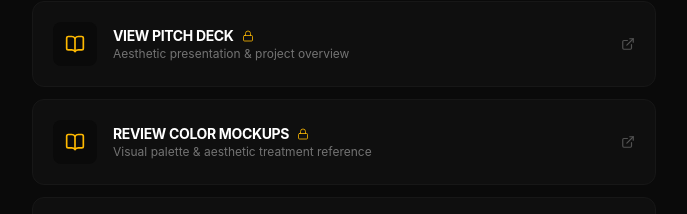
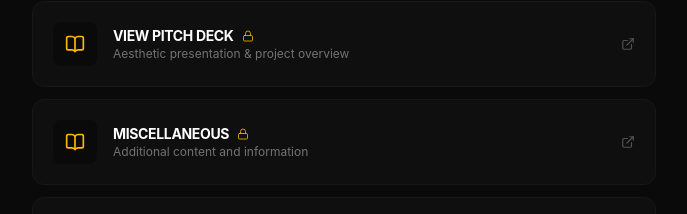
Before and after one commit to kaipaynter/undone-screening-room-v2, a React (Vite) app: page / in a window 1280 px wide. Shown: the part 980-1194 px from the top of the page, without its empty margins (296-983 px from the left). Built offline with nearby package versions, Linux system fonts and the light colour scheme.

Commit message:
title change

```diff
--- a/src/constants/contentConfig.js
+++ b/src/constants/contentConfig.js
@@ -129,8 +129,8 @@ export const PORTAL_ASSETS = {
   },
   colorMockups: {
     type: 'document',
-    title: 'Review Color Mockups',
-    description: 'Visual palette & aesthetic treatment reference',
+    title: 'Miscellaneous',
+    description: 'Additional content and information',
     isLocked: true,
     googleDriveId: '1J9RQpGJHkzfaEd2Ul4Ms5XhTomoU8Ioe',
     icon: 'BookOpen',
```
